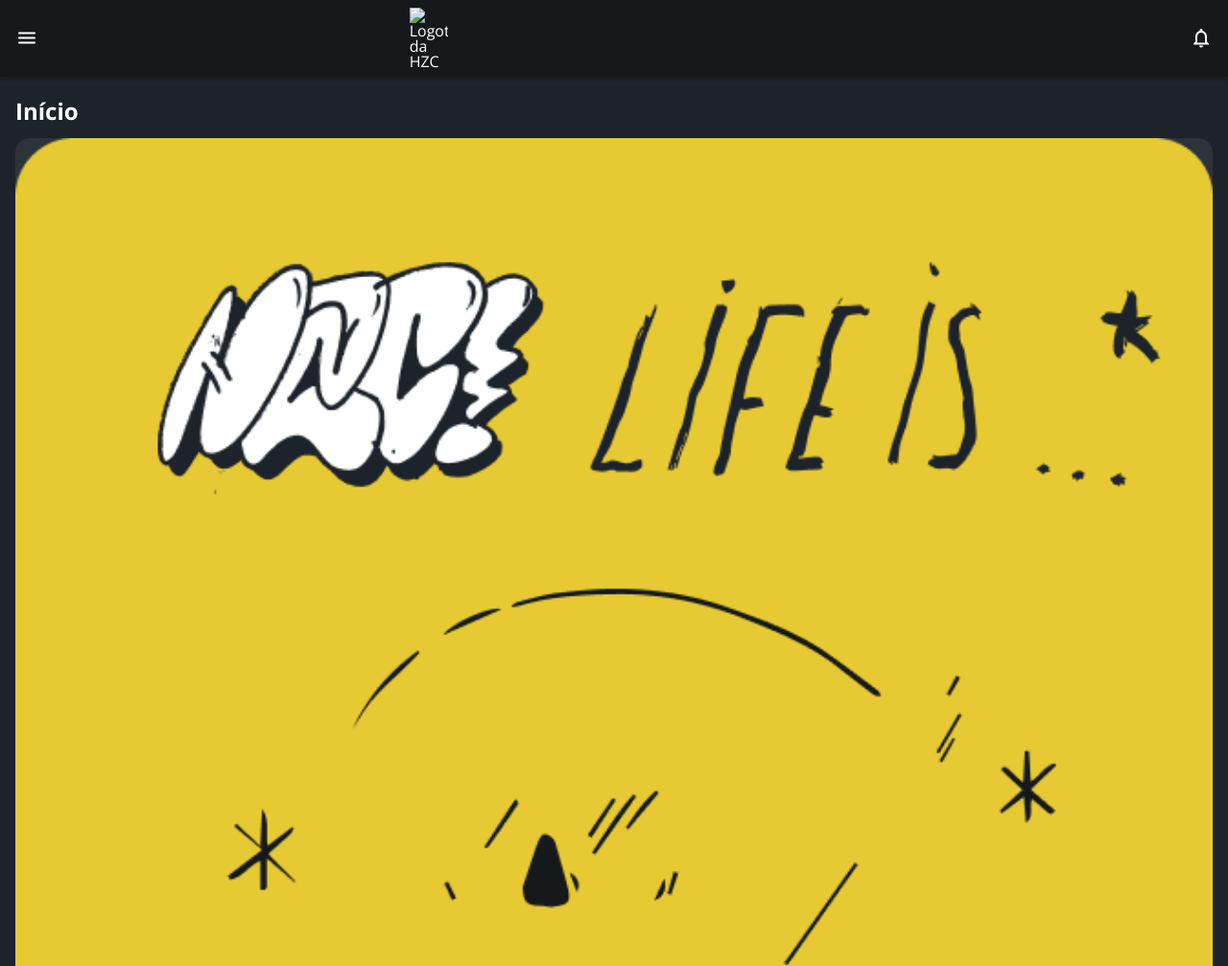
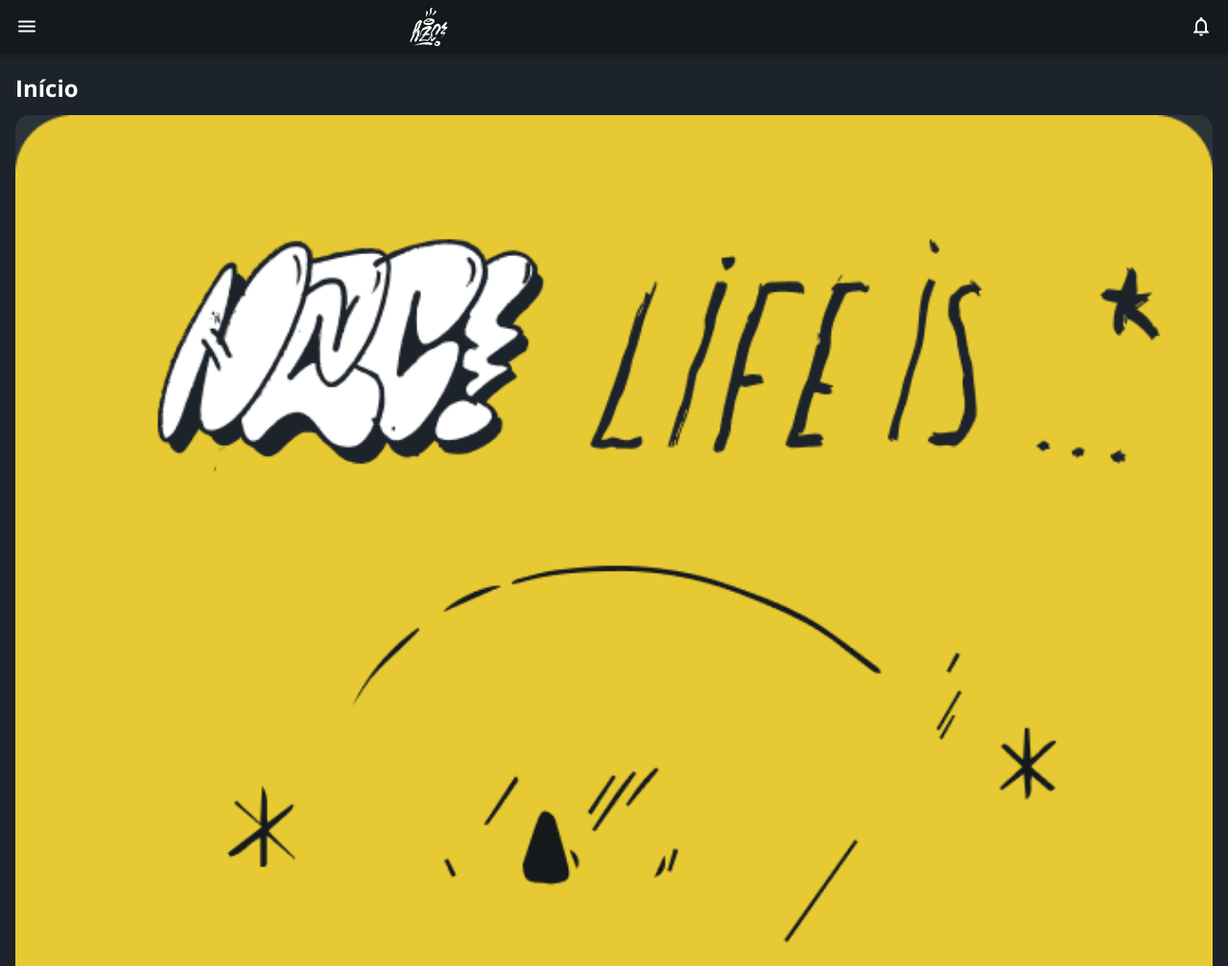
Before and after one commit to LucasBerriel/alurahzc, a plain HTML site: page index.html in a window 1280 px wide. Shown: the top 1007 px of the page at 96% size. Drawn offline with nearby package versions, Linux system fonts and the light colour scheme; files that its build step writes are made by us from their sources; files whose address does not match are found by name.

Commit message:
Update index.html

```diff
--- a/index.html
+++ b/index.html
@@ -14,7 +14,7 @@
   <body>
     <header class="cabecalho">
     <button class="cabecalho__menu" aria-label="Menu"><i></i></button>
-    <img src="../assets/img/logo.svg" alt="Logotipo da HZC" class="cabecalho__logo">
+    <img src="logo.svg" alt="Logotipo da HZC" class="cabecalho__logo">
     <p class="cabecalho__perfil" Bruno Lopez></p>
     <button class="cabecalho__notificacao" aria-label="Notificação"><i></i></button>
     </header>
```
